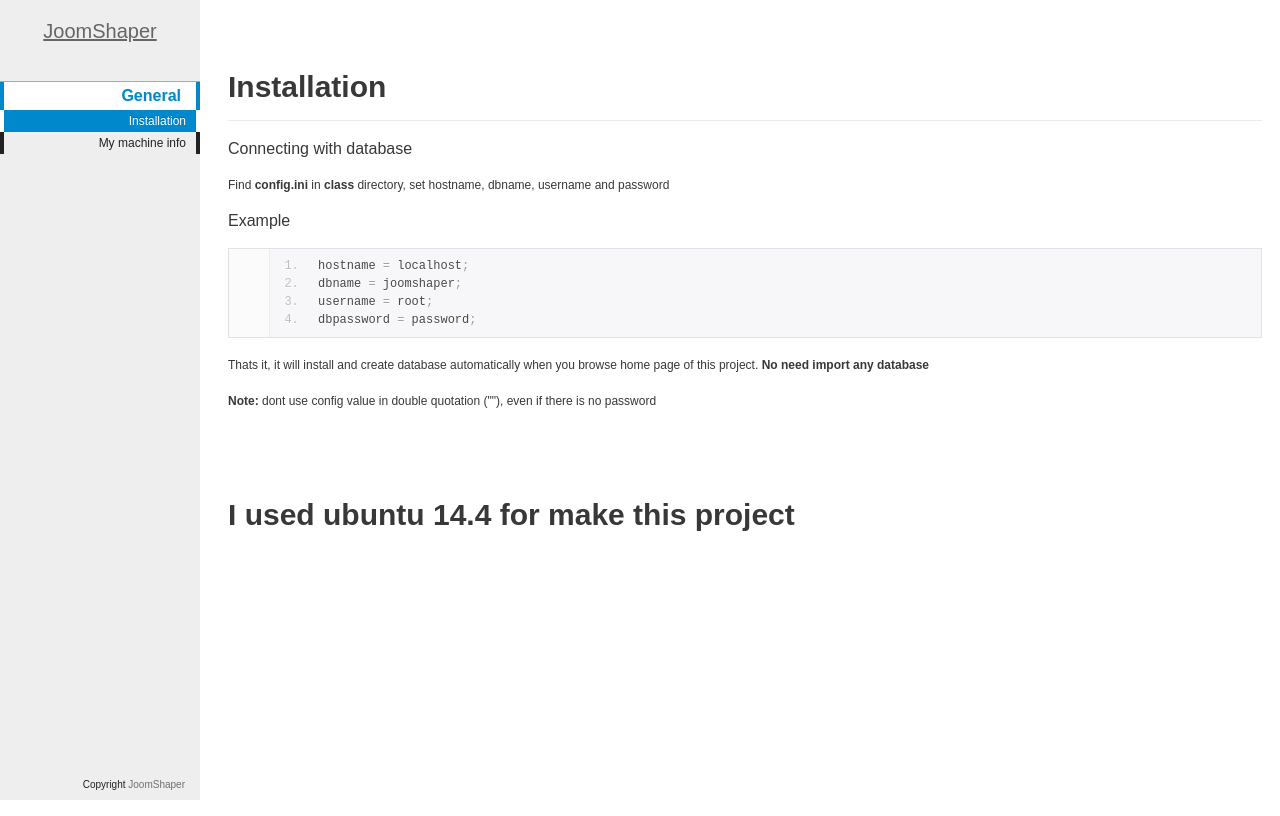
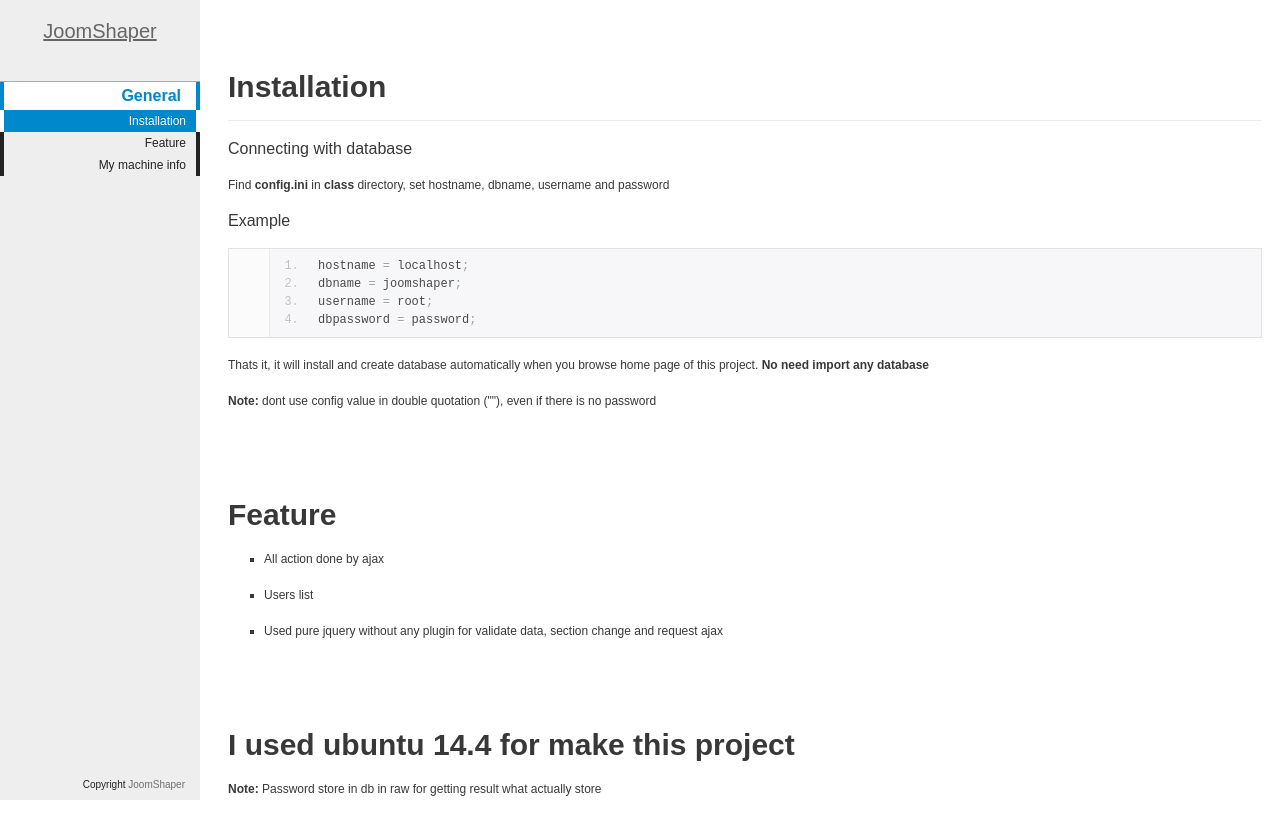
Before and after one commit to mh-shohel/joomshaper-project-doc, a plain HTML site: page index.html in a window 1280 px wide. Drawn offline with Linux system fonts and the light colour scheme.

Commit message:
added feature and some helper text

```diff
--- a/index.html
+++ b/index.html
@@ -31,6 +31,7 @@
 		<ul id="documenter_nav">
             <li class="nav-header"> <a href="#general">General</a> </li>
             <li><a class="current" href="#installation">Installation</a></li>
+            <li><a href="#feature">Feature</a></li>
             <li><a href="#machine_info">My machine info</a></li>
 		</ul>
 		<div id="documenter_copyright">Copyright <a href="http://joomshaper.com" target="_blank">JoomShaper </a></div>
@@ -61,10 +62,19 @@ dbpassword = password;
 
     </section>
 
+<section id="feature">
+    <h1>Feature</h1>
+    <ul>
+        <li><p>All action done by ajax</p></li>
+        <li><p>Users list</p></li>
+        <li><p>Used pure jquery without any plugin for validate data, section change and request ajax</p></li>
+    </ul>
+</section>
 
 <section id="machine_info">
     <h1>I used ubuntu 14.4 for make this project</h1>
 
+    <p><b>Note:</b> Password store in db in raw for getting result what actually store </p>
 </section>
 
 	</div>
```
